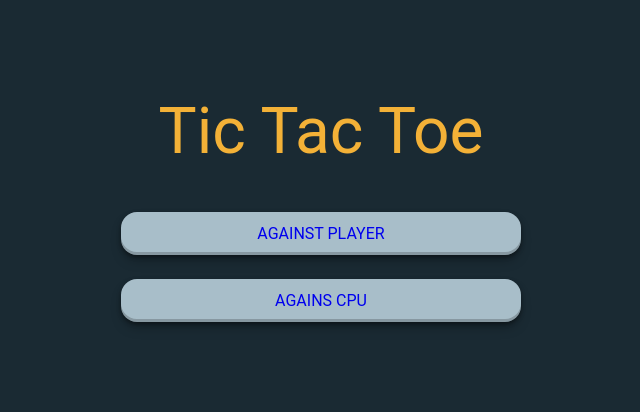
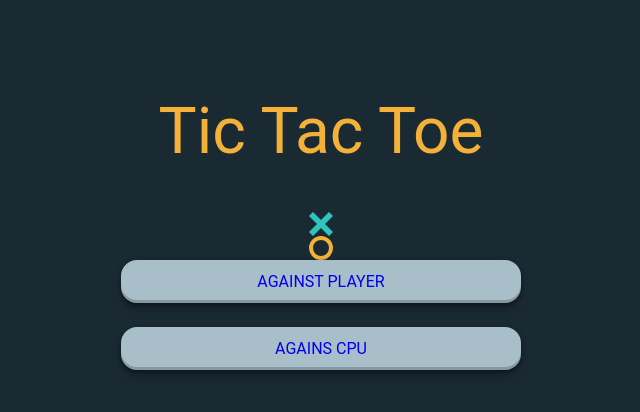
Before and after one commit to veilvokay/tic-tac-toe, a React (Create React App) app: page / in a window 1280 px wide. Shown: the top 412 px of the page, without its empty margins (319-959 px from the left). Built offline with nearby package versions, Linux system fonts and the light colour scheme.

Commit message:
Updated router; WIP: Menu.tsx; Added icons

```diff
--- a/src/Router.tsx
+++ b/src/Router.tsx
@@ -1,6 +1,7 @@
 import React from 'react'
 import {  BrowserRouter, Route, Routes } from 'react-router-dom'
-import { Home } from './constants/routes';
+import { Game, GameType, Home } from './constants/routes';
+import GamePage from './pages/GamePage';
 import HomePage from './pages/HomePage';
 
 const Router = () => {
@@ -9,6 +10,8 @@ const Router = () => {
     <BrowserRouter >
         <Routes>
             <Route path={Home} element={<HomePage />} />
+            <Route path={Game(GameType.twoPlayers)} element={<GamePage gameType={GameType.twoPlayers} />} />
+            <Route path={Game(GameType.cpu)} element={<GamePage gameType={GameType.cpu} />} />
         </Routes>
     </BrowserRouter>
   )
--- /dev/null
+++ b/src/components/Icons/Icon.tsx
@@ -0,0 +1,18 @@
+import './styles.scss'
+import React from 'react'
+
+interface Props {
+    content: JSX.Element,
+    className?: string,
+}
+
+export const Icon = ({content, className}: Props) => {
+
+    return (
+        <div
+            className={`icon ${className ? className : ''}`}
+        >
+            {content}
+        </div>
+    )
+}
--- /dev/null
+++ b/src/components/Icons/IconsMap.ts
@@ -0,0 +1,7 @@
+import { ReactComponent as IconCircle } from '../../assets/icons/icon-circle.svg';
+import { ReactComponent as IconCross } from '../../assets/icons/icon-cross.svg';
+
+export const IconsMap = {
+    IconCircle,
+    IconCross,
+}
--- /dev/null
+++ b/src/components/Icons/styles.scss
@@ -0,0 +1,9 @@
+@import '/src/styles/pxr.scss';
+
+.icon {
+    width: pxr(24);
+    height: pxr(24);
+    display: flex;
+    justify-content: center;
+    align-items: center;
+}
--- a/src/components/Menu/index.tsx
+++ b/src/components/Menu/index.tsx
@@ -1,15 +1,25 @@
 import './styles.scss'
 import React from 'react'
 import { Link } from 'react-router-dom'
-import { Game } from '../../constants/routes'
+import { Game, GameType } from '../../constants/routes'
+import { IconsMap } from '../Icons/IconsMap';
+import { Icon } from '../Icons/Icon';
 
 const Menu = () => {
   return (
     <div className='main-menu'>
-        <Link to={Game('2-players')} className='button main-menu__link'>
+        <Icon
+          className="icon-cross"
+          content={<IconsMap.IconCross />}
+        />
+        <Icon
+          className="icon-circle"
+          content={<IconsMap.IconCircle />}
+        />
+        <Link to={Game(GameType.twoPlayers)} className='button main-menu__link'>
           Against Player
         </Link>
-        <Link to={Game('cpu')} className='button main-menu__link'>
+        <Link to={Game(GameType.cpu)} className='button main-menu__link'>
           Agains CPU
         </Link>
     </div>
--- a/src/constants/routes.ts
+++ b/src/constants/routes.ts
@@ -2,10 +2,12 @@
 export const Home = '/';
 
 // Game
-// export const Game = '/game';
+export enum GameType {
+    twoPlayers = 'two-players',
+    cpu = 'cpu',
+}
 
-const gameType = 'cpu';
-export function Game(gameType: '2-players' | 'cpu') { return `/game/${gameType}`; }
+export function Game(gameType: GameType) { return `/game/${gameType}`; }
 export namespace Game {
-    export const GameType = Game(gameType);
+    export const DefaultGameType = Game(GameType.cpu);
 }
--- /dev/null
+++ b/src/pages/GamePage/index.tsx
@@ -0,0 +1,25 @@
+import React from 'react'
+import Container from '../../components/layout/Container'
+import Page from '../../components/layout/Page'
+import { GameType } from '../../constants/routes'
+
+interface Props {
+    gameType: GameType,
+}
+
+const GamePage = (props: Props) => {
+    const { gameType } = props;
+
+
+    return (
+        <Page id="home-page" className="home-page">
+            <Container>
+                <div className="home-page__content">
+
+                </div>
+            </Container>
+        </Page>
+    )
+}
+
+export default GamePage
--- /dev/null
+++ b/src/pages/GamePage/styles.scss
@@ -0,0 +1,5 @@
+@import '/src/styles/pxr.scss';
+
+.game-page {
+    background-color: var(--color-blue);
+}
--- a/src/styles/base.scss
+++ b/src/styles/base.scss
@@ -5,7 +5,7 @@ body {
     margin: 0;
     padding: 0;
     background-color: var(--color-blue);
-    color: var(--color-blue);
+    color: var(--color-grey);
     text-decoration: none;
     font-family: var(--main-font);
 }
```
Also changed, not shown: src/assets/icons/icon-circle.svg (added), src/assets/icons/icon-cross.svg (added).
